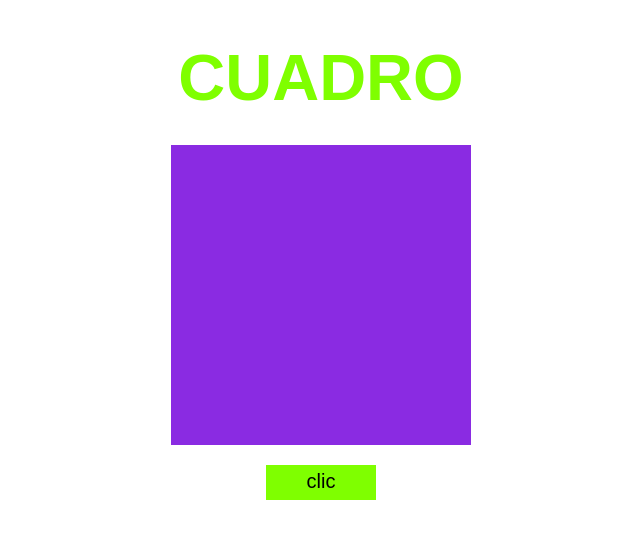
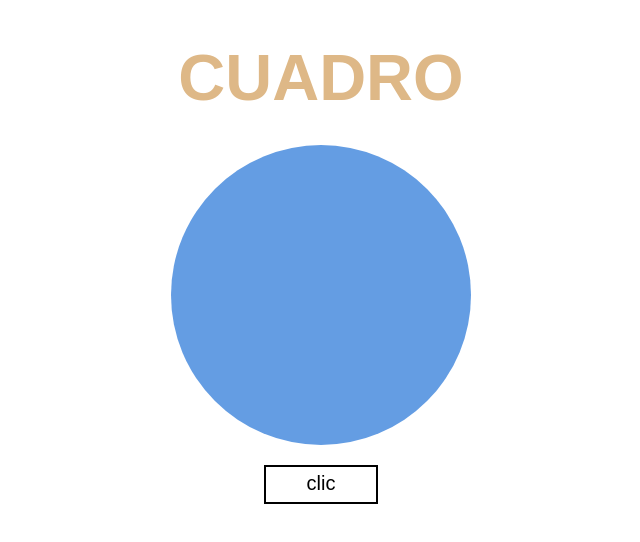
Before and after one commit to AndreaSique/JavaScript_basico, a plain HTML site: page ejemplo.html in a window 1280 px wide. Both pictures are taken after a click on the element "clic". Shown: the whole page, without its empty margins (319-959 px from the left). Drawn offline with Linux system fonts and the light colour scheme.

Commit message:
Actualización

```diff
--- a/css/ejemplo.css
+++ b/css/ejemplo.css
@@ -1,47 +1,52 @@
 *{
-margin: 0;
-padding:0;
+    margin: 0;
+    padding:0;
+    font-family: 'PT Sans Narrow', sans-serif;
 }
 
 /*--------------------------*/
 .titulo{
     text-align: center;
-    font-family: sans-serif;
     margin-top: 30px;
     color: brown;
+    font-family: 'PT Sans Narrow', sans-serif;
 }
 .titulo2{
     text-align: center;
-    font-family: sans-serif;
     margin-top: 40px;
     font-size: 65px;
-    color: chartreuse;
+    color: burlywood;
     transition: 1s;
+    font-family: 'PT Sans Narrow', sans-serif;
+    font-family: 'Yanone Kaffeesatz', sans-serif;
 }
 
 /*--------------------------*/
 .caja{
     width: 300px;
-    height: 400px;
-    background-color: blueviolet;
+    height: 300px;
+    background-color: mediumaquamarine;
     margin: auto;
     margin-top: 30px;
+    transition: 1s;
 }
 .caja2{
+    background-color: cornflowerblue;
     height: 300px;
-    transition: 1s;
+    transition: 5s;
+    border-radius: 100%;
+
 }
 
 /*--------------------------*/
 .boton{
     width: 100px;
     height: 25px;
-    background-color: chartreuse;
     margin: auto;
     margin-top: 20px;
     text-align: center;
     padding: 5px;
     font-size: 20px;
-    font-family: sans-serif;
     cursor: pointer;
+    border: 2px solid black;
 }
```
